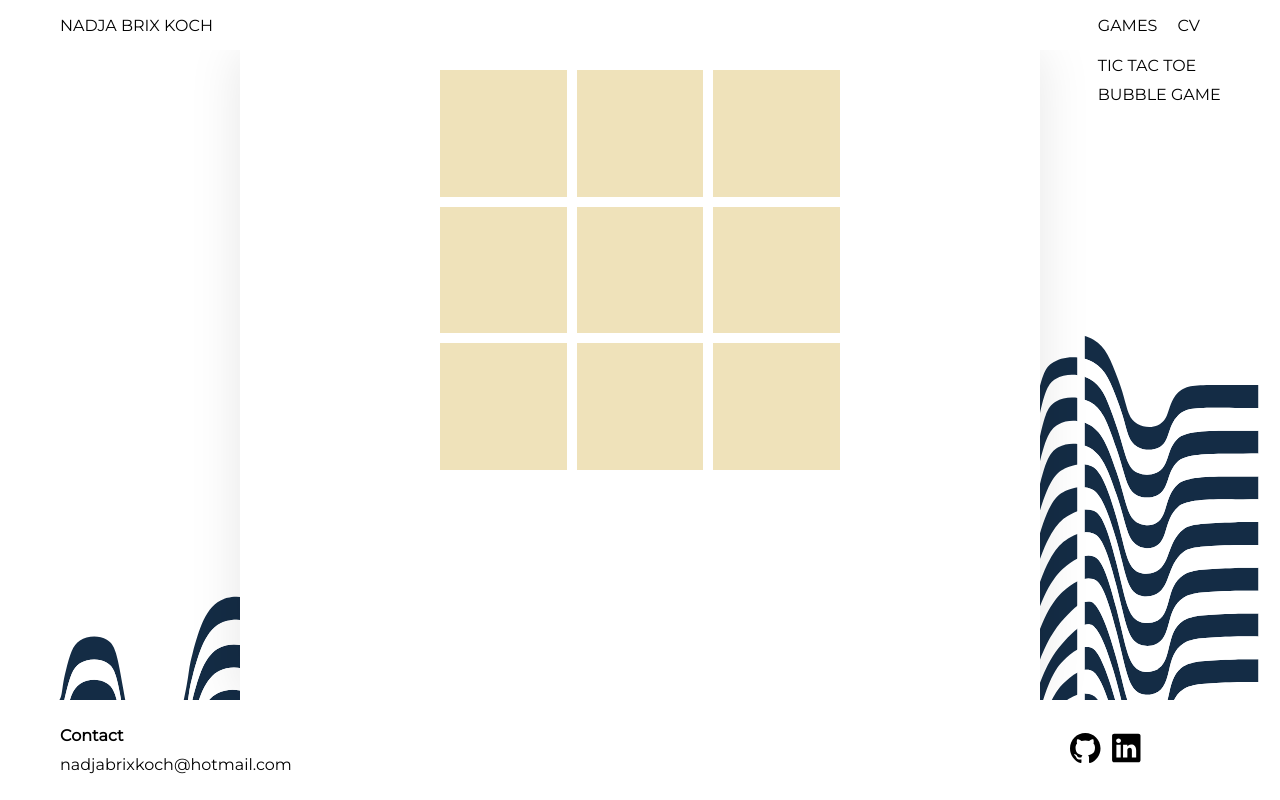
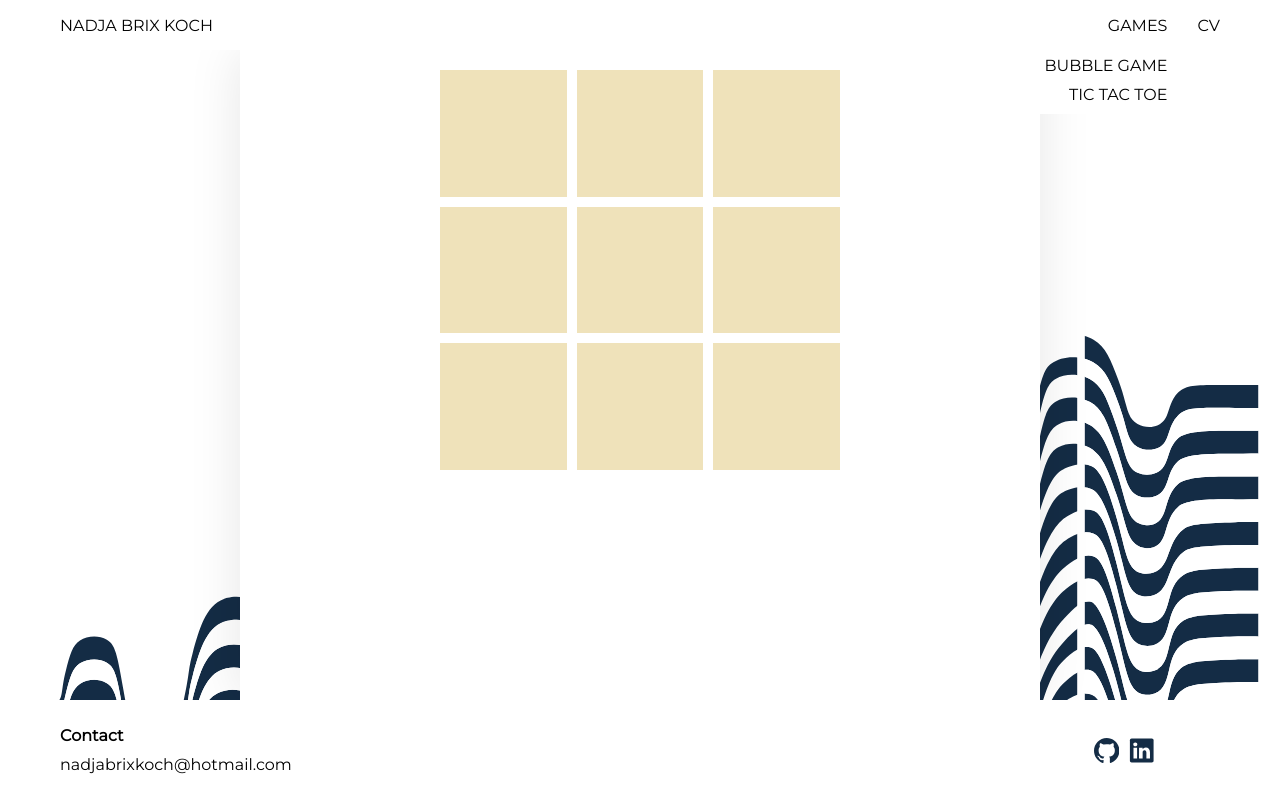
Before and after one commit to NaddiNadja/portfolio, a Next.js app: page /tic-tac-toe in a window 1280 px wide. Both pictures are taken after a click on the element "GAMES". Built offline with nearby package versions, Linux system fonts and the light colour scheme.

Commit message:
Header and footer updates

```diff
--- a/components/footer/index.tsx
+++ b/components/footer/index.tsx
@@ -14,6 +14,11 @@ const Content = styled.div`
   height: 100%;
 `;
 
+const SocialsLink = styled(Link)`
+  aspect-ratio: 1;
+  height: 25px;
+`;
+
 const Footer: React.FC = () => {
   return (
     <footer>
@@ -23,15 +28,15 @@ const Footer: React.FC = () => {
           <span>nadjabrixkoch@hotmail.com</span>
         </Column>
         <Row>
-          <Link target="_blank" href="https://github.com/NaddiNadja">
+          <SocialsLink target="_blank" href="https://github.com/NaddiNadja">
             <GithubIcon />
-          </Link>
-          <Link
+          </SocialsLink>
+          <SocialsLink
             target="_blank"
             href="https://www.linkedin.com/in/nadjabrixkoch/"
           >
             <LinkedinIcon />
-          </Link>
+          </SocialsLink>
         </Row>
       </Content>
     </footer>
--- a/components/footer/socials/github-icon.tsx
+++ b/components/footer/socials/github-icon.tsx
@@ -1,10 +1,10 @@
 const GithubIcon = () => (
-  <svg height="30px" viewBox="0 0 98 96" xmlns="http://www.w3.org/2000/svg">
+  <svg height="100%" viewBox="0 0 98 96" xmlns="http://www.w3.org/2000/svg">
     <path
-      fill-rule="evenodd"
-      clip-rule="evenodd"
+      fillRule="evenodd"
+      clipRule="evenodd"
       d="M48.854 0C21.839 0 0 22 0 49.217c0 21.756 13.993 40.172 33.405 46.69 2.427.49 3.316-1.059 3.316-2.362 0-1.141-.08-5.052-.08-9.127-13.59 2.934-16.42-5.867-16.42-5.867-2.184-5.704-5.42-7.17-5.42-7.17-4.448-3.015.324-3.015.324-3.015 4.934.326 7.523 5.052 7.523 5.052 4.367 7.496 11.404 5.378 14.235 4.074.404-3.178 1.699-5.378 3.074-6.6-10.839-1.141-22.243-5.378-22.243-24.283 0-5.378 1.94-9.778 5.014-13.2-.485-1.222-2.184-6.275.486-13.038 0 0 4.125-1.304 13.426 5.052a46.97 46.97 0 0 1 12.214-1.63c4.125 0 8.33.571 12.213 1.63 9.302-6.356 13.427-5.052 13.427-5.052 2.67 6.763.97 11.816.485 13.038 3.155 3.422 5.015 7.822 5.015 13.2 0 18.905-11.404 23.06-22.324 24.283 1.78 1.548 3.316 4.481 3.316 9.126 0 6.6-.08 11.897-.08 13.526 0 1.304.89 2.853 3.316 2.364 19.412-6.52 33.405-24.935 33.405-46.691C97.707 22 75.788 0 48.854 0z"
-      fill="#000000"
+      fill="var(--primary)"
     />
   </svg>
 );
--- a/components/footer/socials/linkedin-icon.tsx
+++ b/components/footer/socials/linkedin-icon.tsx
@@ -1,5 +1,5 @@
 const LinkedinIcon = () => (
-  <svg height="30px" viewBox="211 0 291 80">
+  <svg height="100%" viewBox="211 0 291 80">
     <g id="layer1" transform="translate(-200.55198,-393.96227)">
       <g
         transform="matrix(1.018827,0,0,-1.018827,170.5996,498.03288)"
@@ -7,17 +7,17 @@ const LinkedinIcon = () => (
       >
         <path
           d="m 239.3298,95.036 c 0,2.96 2.4604,5.361 5.4956,5.361 l 63.376,0 c 3.0351,0 5.4956,-2.401 5.4956,-5.361 l 0,-64.117 c 0,-2.961 -2.4605,-5.361 -5.4956,-5.361 l -63.376,0 c -3.0352,0 -5.4956,2.4 -5.4956,5.361 l 0,64.117 z"
-          fill="#000000"
+          fill="var(--primary)"
           fillRule="nonzero"
         />
         <path
           d="m 261.8728,37.749 0,33.794 -11.2325,0 0,-33.794 11.2325,0 z m -5.6163,38.408 c 3.917,0 6.355,2.595 6.355,5.838 -0.073,3.316 -2.438,5.839 -6.2807,5.839 -3.8423,0 -6.3545,-2.523 -6.3545,-5.839 0,-3.243 2.4375,-5.838 6.207,-5.838 l 0.073,0 z"
-          fill="#ffffff"
+          fill="var(--contrast)"
           fillRule="evenodd"
         />
         <path
           d="m 268.0881,37.749 11.2324,0 0,18.872 c 0,1.01 0.073,2.019 0.3696,2.741 0.812,2.018 2.6602,4.108 5.7632,4.108 4.0645,0 5.6904,-3.099 5.6904,-7.642 l 0,-18.079 11.2315,0 0,19.377 c 0,10.38 -5.5415,15.21 -12.9316,15.21 -6.0596,0 -8.7198,-3.387 -10.1978,-5.694 l 0.075,0 0,4.901 -11.2324,0 c 0.1474,-3.171 0,-33.794 0,-33.794 z"
-          fill="#ffffff"
+          fill="var(--contrast)"
           fillRule="evenodd"
         />
       </g>
--- a/components/header/index.tsx
+++ b/components/header/index.tsx
@@ -12,33 +12,35 @@ const Content = styled.div`
   height: 100%;
 `;
 
-const Name = styled.span`
-  text-transform: uppercase;
-`;
-
 const Navigation = styled.nav`
   display: flex;
   gap: 20px;
   flex-direction: row;
-  margin: 0px 20px;
 `;
 
 const Header: React.FC = () => {
   const [open, setOpen] = React.useState(false);
 
+  const handleOpen = () => {
+    setOpen(prev => !prev);
+    if (!open) setTimeout(() => setOpen(false), 4000);
+  };
+
   return (
     <header>
       <Content>
-        <Name>Nadja Brix Koch</Name>
         <Navigation>
-          <Select onClick={() => setOpen(prev => !prev)}>
-            <Name>Games</Name>
+          <Link href="/">Nadja Brix Koch</Link>
+        </Navigation>
+        <Navigation>
+          <Select onClick={handleOpen}>
+            <span>Games</span>
             <OptionContainer open={open}>
+              <Link href="/bubble-game">Bubble game</Link>
               <Link href="/tic-tac-toe">Tic Tac Toe</Link>
-              <Link href="/bubble-game">Bubble game</Link>
             </OptionContainer>
           </Select>
-          <Link href="/">CV</Link>
+          <Link href="/cv">CV</Link>
         </Navigation>
       </Content>
     </header>
--- a/components/header/menu-dropdown.tsx
+++ b/components/header/menu-dropdown.tsx
@@ -7,12 +7,13 @@ interface ModalProps {
 export const OptionContainer = styled.div`
   position: absolute;
   top: 30px;
-  left: 0px;
-  padding: 10px 0px;
-  background-color: white;
+  right: 0px;
+  padding: 10px;
+  background-color: var(--contrast);
   width: 150px;
   display: flex;
   flex-direction: column;
+  align-items: flex-end;
   gap: 10px;
   visibility: ${(p: ModalProps) => (p.open ? "visible" : "hidden")};
   opacity: ${(p: ModalProps) => (p.open ? "1" : "0")};
@@ -22,5 +23,6 @@ export const OptionContainer = styled.div`
 export const Select = styled.div`
   position: relative;
   cursor: pointer;
+  padding: 0px 10px;
   text-transform: uppercase;
 `;
```
